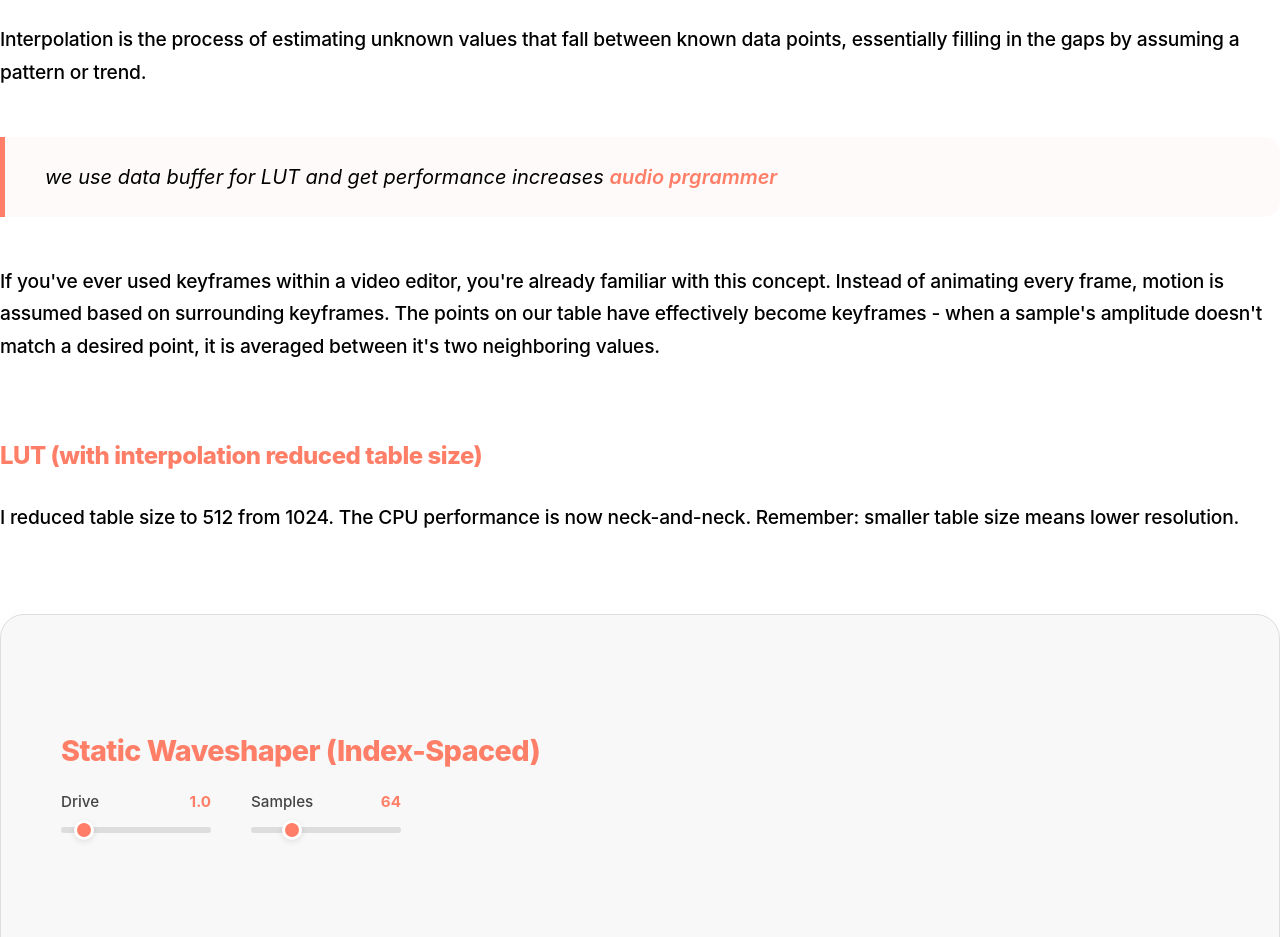
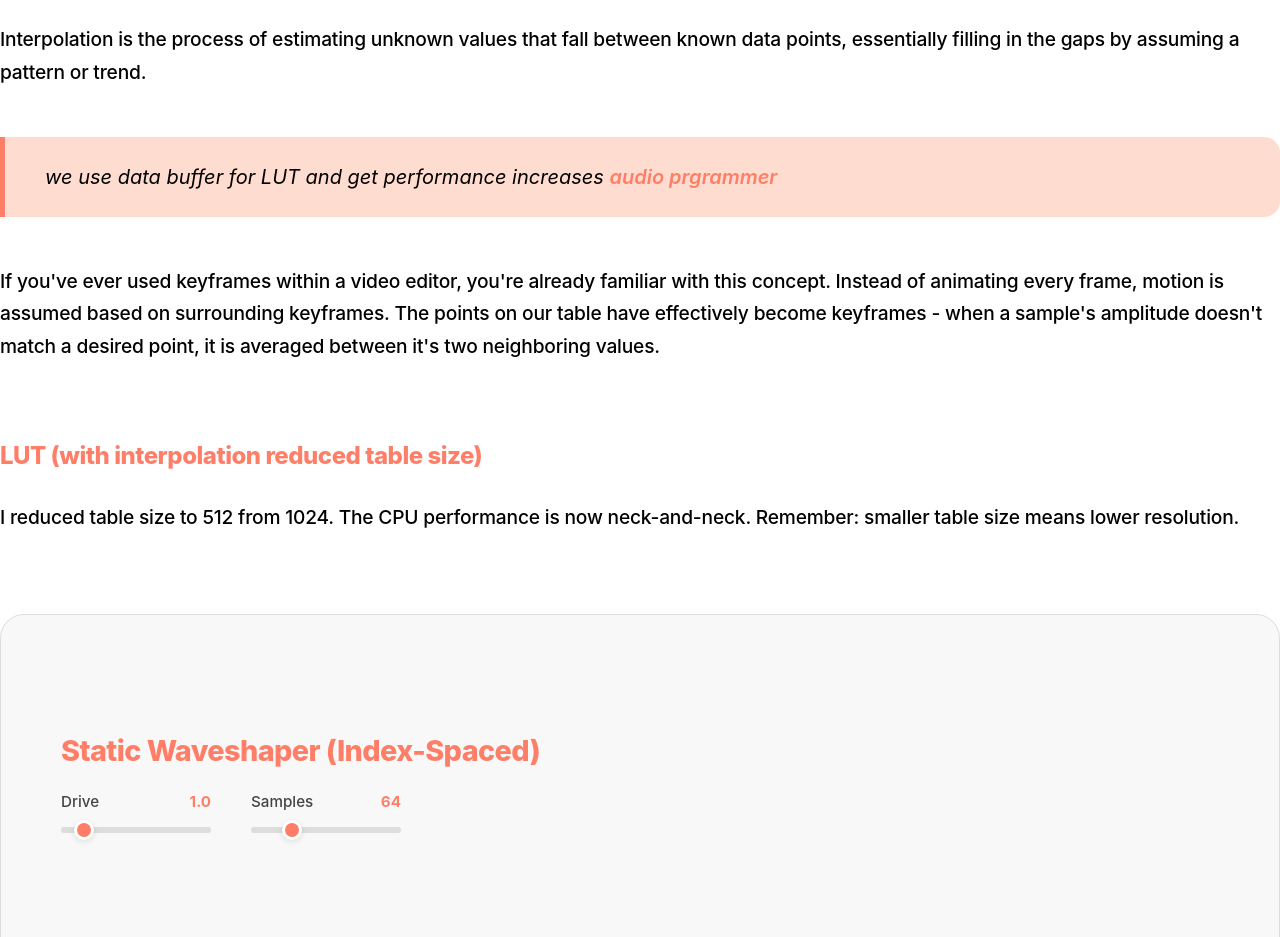
Before and after one commit to RichardAnthonySanchez/distortion-charts, an Eleventy site: page original_index.html in a window 1280 px wide. Shown: the part 6480-7417 px from the top of the page. Built offline with nearby package versions, Linux system fonts and the light colour scheme; Eleventy itself is replaced by a stand-in of ours; files that its build step writes are made by us from their sources.

Commit message:
blockquote color update

```diff
--- a/public/styles/styles.css
+++ b/public/styles/styles.css
@@ -339,7 +339,7 @@ code {
 blockquote {
     border-left: 5px solid var(--accent-coral);
     padding: 24px 40px;
-    background: #fffafa;
+    background: #ffdcd0;
     margin: 48px 0;
     border-radius: 0 16px 16px 0;
     font-style: italic;
```
